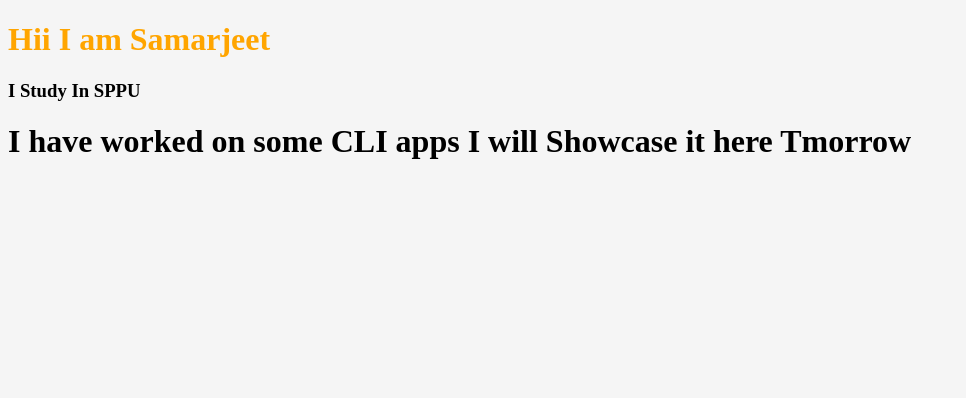
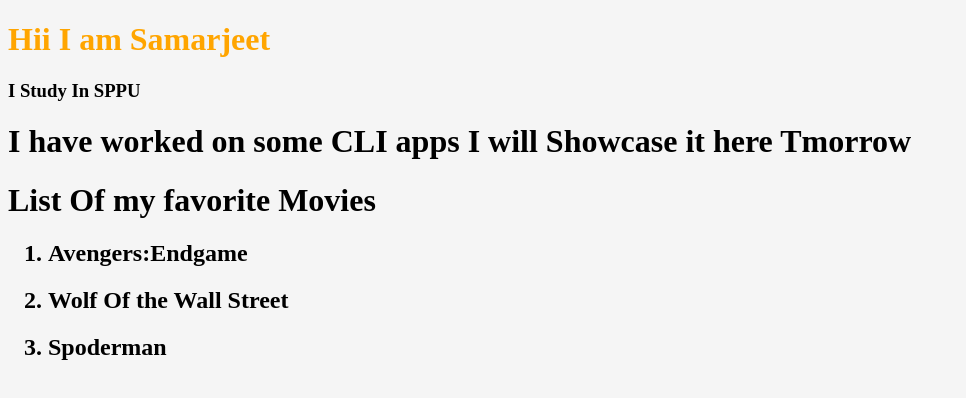
Before and after one commit to samarjeetpatankar/Samaple-site, a plain HTML site: page index.html in a window 1280 px wide. Shown: the whole page, without its empty margins (0-966 px from the left). Drawn offline with Linux system fonts and the light colour scheme.

Commit message:
Updating list of my favorite movies

```diff
--- a/index.html
+++ b/index.html
@@ -10,5 +10,11 @@
      <h1 style="color: orange;">Hii I am Samarjeet</h1>
      <h3>I Study In SPPU</h3>
      <h1>I have worked on some CLI apps I will Showcase it here Tmorrow</h1>
+     <h1>List Of my favorite Movies</h1>
+     <ol>
+        <h2><li>Avengers:Endgame</li></h2>
+        <h2><li>Wolf Of the Wall Street</li></h2>
+        <h2><li>Spoderman</li></h2>
+      </ol>
 </body>
 </html>
```
